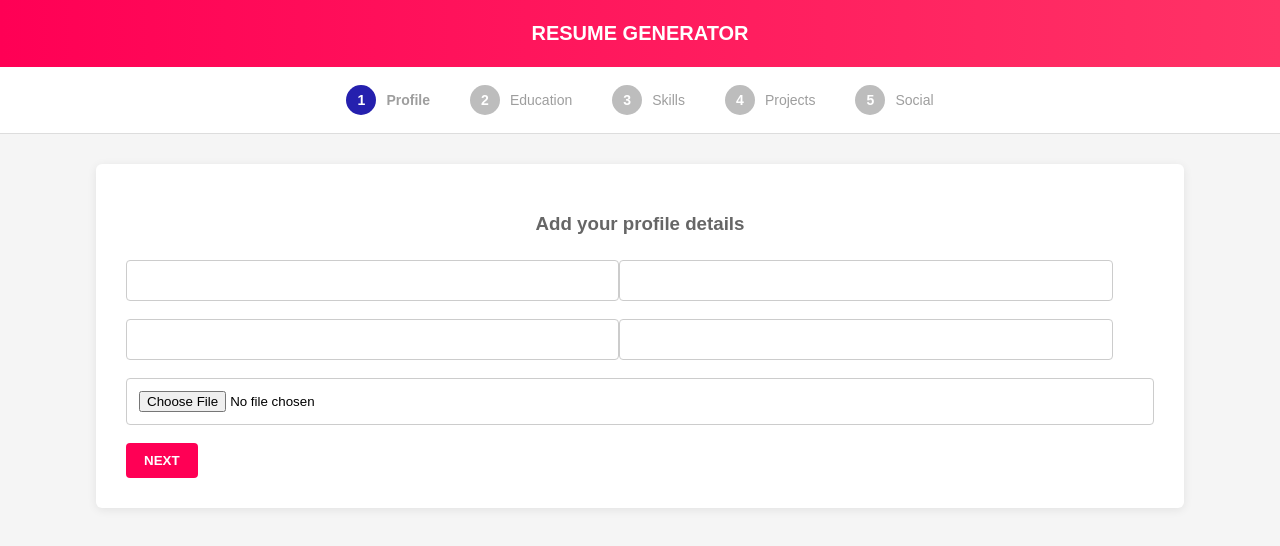
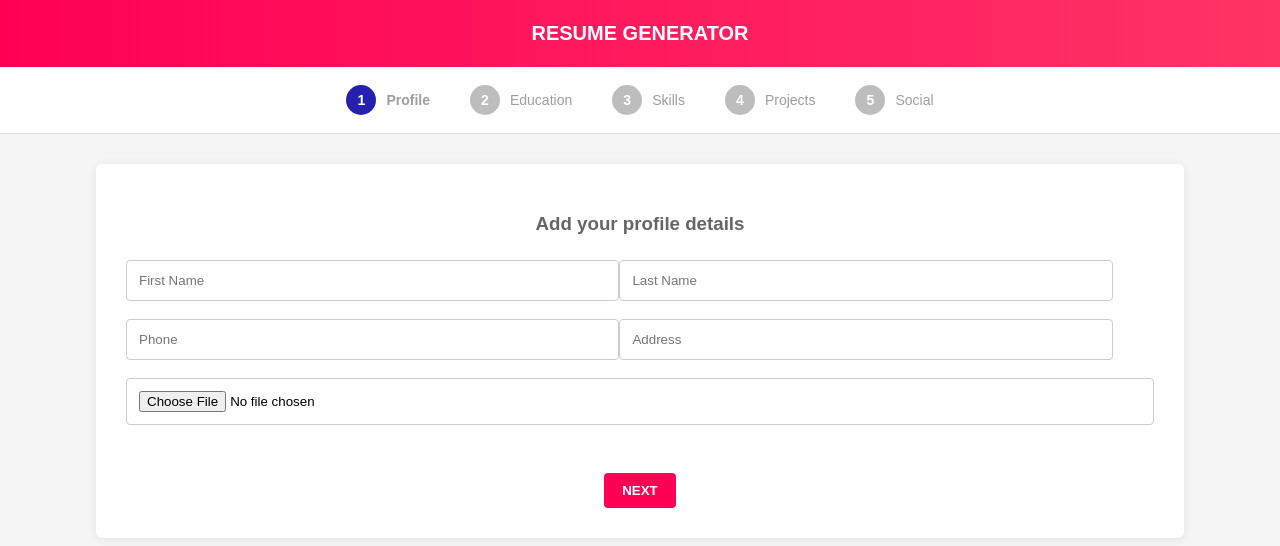
Before and after one commit to acciojob/resume-builder-akhssm, a React app: page / in a window 1280 px wide. Shown: the top 546 px of the page. Built offline with nearby package versions, Linux system fonts and the light colour scheme.

Commit message:
Made changes

```diff
--- a/src/components/App.js
+++ b/src/components/App.js
@@ -9,19 +9,16 @@ const App = () => {
   const [projects, setProjects] = useState([]);
   const [socials, setSocials] = useState([]);
 
-  const next = () => setStep(step + 1);
-  const back = () => setStep(step - 1);
-
   return (
     <>
       <h1 className="title">RESUME GENERATOR</h1>
 
       <div className="steps">
-        <span className={step === 1 ? "active-step" : ""} data-step="1">Profile</span>
-        <span className={step === 2 ? "active-step" : ""} data-step="2">Education</span>
-        <span className={step === 3 ? "active-step" : ""} data-step="3">Skills</span>
-        <span className={step === 4 ? "active-step" : ""} data-step="4">Projects</span>
-        <span className={step === 5 ? "active-step" : ""} data-step="5">Social</span>
+        <span data-step="1" className={step === 1 ? "active-step" : ""}>Profile</span>
+        <span data-step="2" className={step === 2 ? "active-step" : ""}>Education</span>
+        <span data-step="3" className={step === 3 ? "active-step" : ""}>Skills</span>
+        <span data-step="4" className={step === 4 ? "active-step" : ""}>Projects</span>
+        <span data-step="5" className={step === 5 ? "active-step" : ""}>Social</span>
       </div>
 
       <div className="container">
@@ -29,11 +26,11 @@ const App = () => {
         {step === 1 && (
           <>
             <h3>Add your profile details</h3>
-            <input />
-            <input />
-            <input />
-            <input />
-            <input type="file" />
+            <input name="fname" placeholder="First Name" />
+            <input name="lname" placeholder="Last Name" />
+            <input name="phone" placeholder="Phone" />
+            <input name="address" placeholder="Address" />
+            <input name="url" type="file" />
           </>
         )}
 
@@ -42,13 +39,12 @@ const App = () => {
             <h3>Add your Education Details</h3>
 
             <div>
-              <input />
+              <input name="courseName" placeholder="Course Name" />
               <span>{education.length}</span>
             </div>
 
             <button
               id="add_education"
-              className="MuiButton-contained"
               onClick={() => setEducation([...education, {}])}
             >
               ADD EDUCATION
@@ -61,13 +57,12 @@ const App = () => {
             <h3>Add your Skills</h3>
 
             <div>
-              <input />
+              <input name="skill" placeholder="Skill" />
               <span>{skills.length}</span>
             </div>
 
             <button
               id="add_skill"
-              className="MuiButton-contained"
               onClick={() => setSkills([...skills, {}])}
             >
               ADD SKILL
@@ -80,13 +75,12 @@ const App = () => {
             <h3>Add your Mini Projects</h3>
 
             <div>
-              <input />
+              <input name="projectName" placeholder="Project Name" />
               <span>{projects.length}</span>
             </div>
 
             <button
               id="add_project"
-              className="MuiButton-contained"
               onClick={() => setProjects([...projects, {}])}
             >
               ADD PROJECT
@@ -96,16 +90,15 @@ const App = () => {
 
         {step === 5 && (
           <>
-            <h3>Add your Social Media</h3>
+            <h3>Add social links</h3>
 
             <div>
-              <input />
+              <input name="Social" placeholder="Social Link" />
               <span>{socials.length}</span>
             </div>
 
             <button
               id="add_social"
-              className="MuiButton-contained"
               onClick={() => setSocials([...socials, {}])}
             >
               ADD SOCIAL
@@ -113,11 +106,19 @@ const App = () => {
           </>
         )}
 
-        <div className="makeStyles-footer-15">
-          {step > 1 && <button id="back" onClick={back}>BACK</button>}
-          {step < 5 && <button id="next" onClick={next}>NEXT</button>}
+        <div className="buttons">
+          {step > 1 && (
+            <button id="back" onClick={() => setStep(step - 1)}>
+              BACK
+            </button>
+          )}
+
+          {step < 5 && (
+            <button id="next" onClick={() => setStep(step + 1)}>
+              NEXT
+            </button>
+          )}
         </div>
-
       </div>
     </>
   );
```
